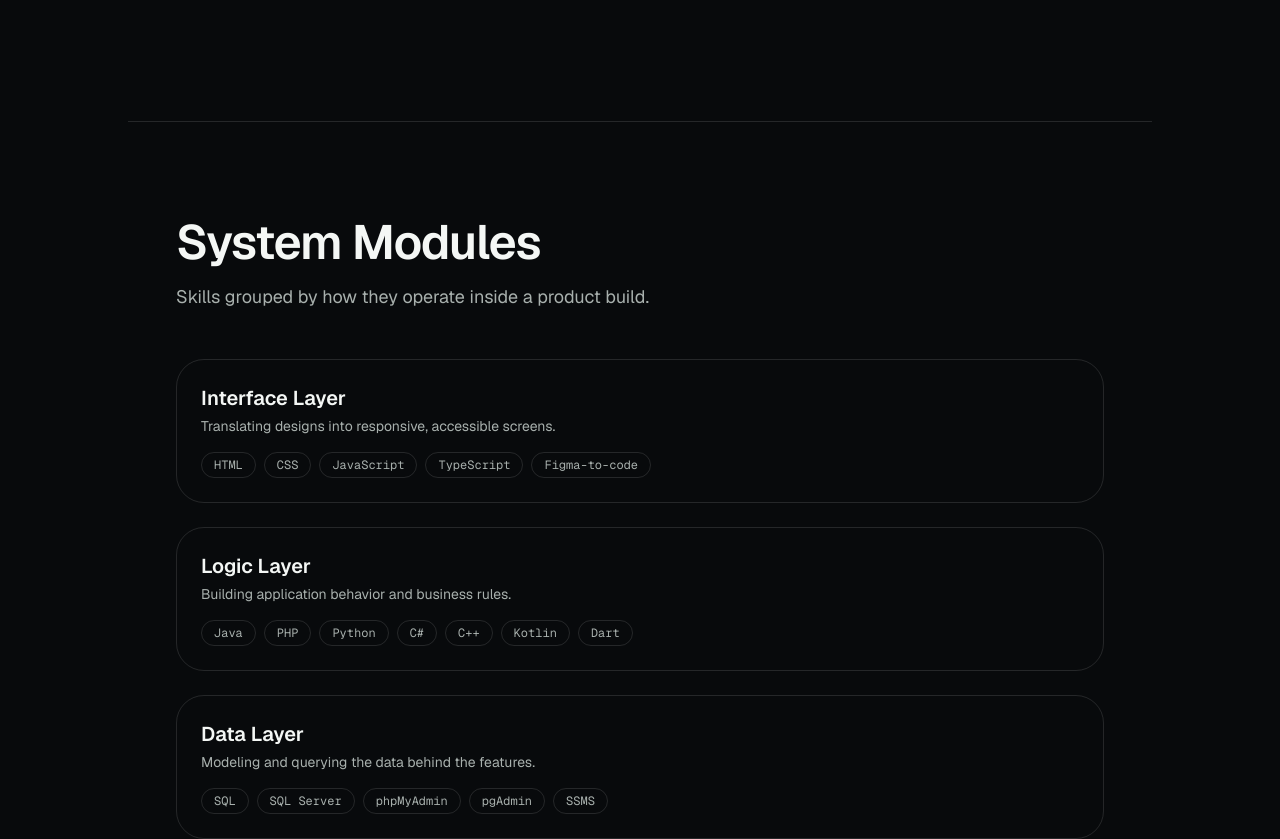
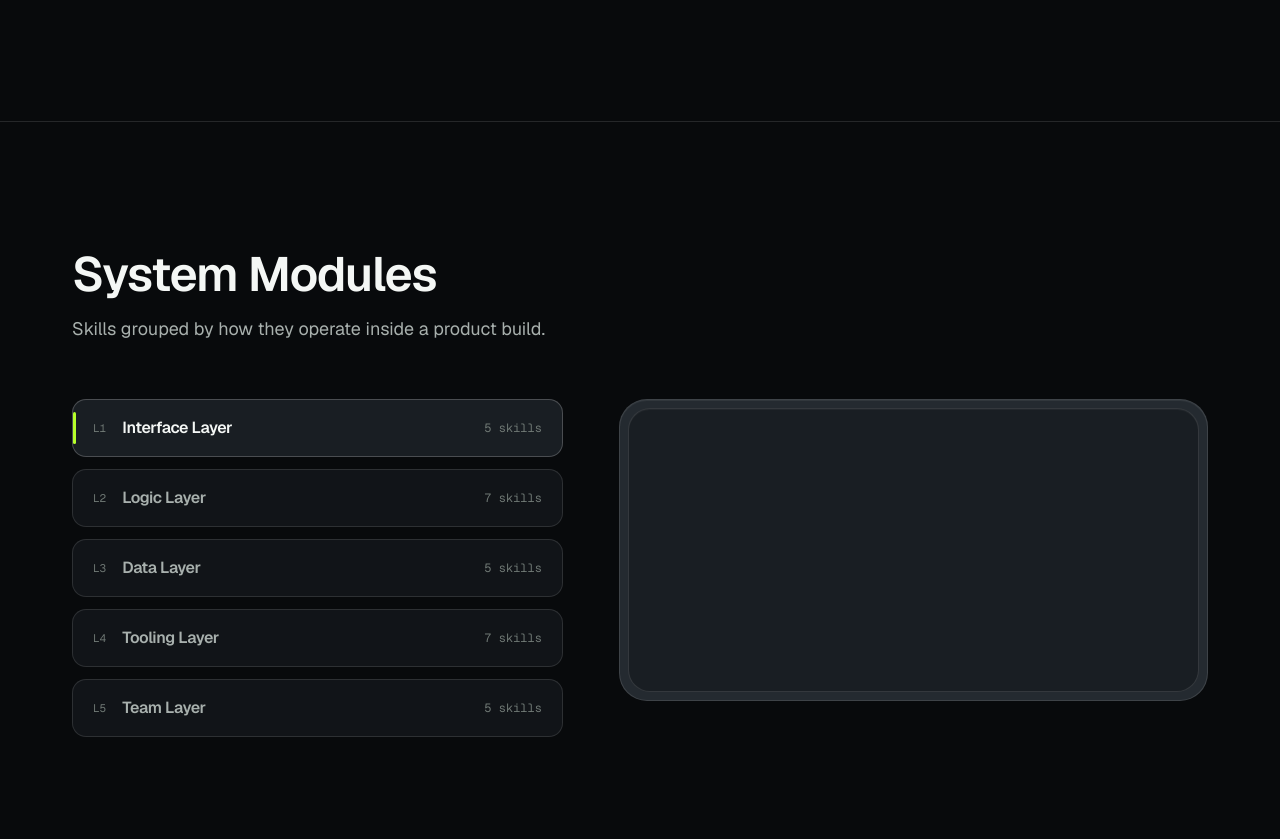
Before and after one commit to fadly-muktafi/MuktafiOS, a Next.js app: page / in a window 1280 px wide. Shown: the part 2460-3299 px from the top of the page. Built offline with nearby package versions, Linux system fonts and the light colour scheme.

Commit message:
system modules

```diff
--- a/app/page.tsx
+++ b/app/page.tsx
@@ -2,13 +2,10 @@ import { ArrowUpRight, Download } from "@phosphor-icons/react/dist/ssr";
 import { Hero } from "@/components/hero";
 import { PlaybookOverview } from "@/components/playbook";
 import { SelectedPlays } from "@/components/selected-plays";
+import { SystemModules } from "@/components/system-modules";
 import { MagneticButton } from "@/components/ui/magnetic-button";
 import { SectionHeader } from "@/components/ui/section-header";
-import {
-  contact,
-  matchLogs,
-  systemModules,
-} from "@/lib/content";
+import { contact, matchLogs } from "@/lib/content";
 
 /**
  * Phase 2A: content skeleton.
@@ -30,34 +27,8 @@ export default function Home() {
       {/* #work - Selected Plays */}
       <SelectedPlays />
 
-      {/* #stack - System Modules (Phase 2F) */}
-      <section
-        id="stack"
-        className="mx-auto max-w-5xl border-t border-line px-5 py-24 md:px-12"
-      >
-        <SectionHeader
-          heading={systemModules.heading}
-          intro={systemModules.intro}
-        />
-        <ul className="mt-12 space-y-6">
-          {systemModules.layers.map((layer) => (
-            <li key={layer.id} className="rounded-panel border border-line p-6">
-              <h3 className="text-xl font-semibold text-frost">{layer.label}</h3>
-              <p className="mt-1 text-sm text-muted">{layer.use}</p>
-              <ul className="mt-4 flex flex-wrap gap-2">
-                {layer.skills.map((skill) => (
-                  <li
-                    key={skill}
-                    className="rounded-full border border-line px-3 py-1 font-mono text-xs text-muted"
-                  >
-                    {skill}
-                  </li>
-                ))}
-              </ul>
-            </li>
-          ))}
-        </ul>
-      </section>
+      {/* #stack - System Modules */}
+      <SystemModules />
 
       {/* #logs - Match Logs (Phase 2G) */}
       <section
--- /dev/null
+++ b/components/system-modules.tsx
@@ -0,0 +1,213 @@
+"use client";
+
+import { useCallback, useRef, useState } from "react";
+import { Minus, Plus } from "@phosphor-icons/react";
+import { BezelPanel } from "@/components/ui/bezel-panel";
+import { SectionHeader } from "@/components/ui/section-header";
+import { systemModules } from "@/lib/content";
+
+/**
+ * SystemModules (UX-Blueprint §6.5, Visual-System §9.6).
+ * Desktop: layer stack (left) + double-bezel detail panel (right).
+ * Mobile: accordion. No progress bars, skills always visible.
+ */
+export function SystemModules() {
+  const layers = systemModules.layers;
+  const [activeId, setActiveId] = useState(layers[0].id);
+  const [openId, setOpenId] = useState<string | null>(layers[0].id);
+  const tabRefs = useRef<(HTMLButtonElement | null)[]>([]);
+
+  const activeIndex = layers.findIndex((l) => l.id === activeId);
+  const activeLayer = layers[activeIndex] ?? layers[0];
+
+  const onTabKeyDown = useCallback(
+    (event: React.KeyboardEvent, index: number) => {
+      const count = layers.length;
+      let target: number | null = null;
+      switch (event.key) {
+        case "ArrowDown":
+        case "ArrowRight":
+          target = (index + 1) % count;
+          break;
+        case "ArrowUp":
+        case "ArrowLeft":
+          target = (index - 1 + count) % count;
+          break;
+        case "Home":
+          target = 0;
+          break;
+        case "End":
+          target = count - 1;
+          break;
+        default:
+          return;
+      }
+      event.preventDefault();
+      setActiveId(layers[target].id);
+      tabRefs.current[target]?.focus();
+    },
+    [layers]
+  );
+
+  return (
+    <section
+      id="stack"
+      className="mx-auto w-full max-w-[1440px] border-t border-line px-5 py-24 md:px-12 lg:px-[72px] lg:py-32"
+    >
+      <SectionHeader
+        heading={systemModules.heading}
+        intro={systemModules.intro}
+      />
+
+      {/* Desktop: layer stack + detail panel */}
+      <div className="mt-14 hidden gap-10 lg:grid lg:grid-cols-[minmax(0,5fr)_minmax(0,6fr)] lg:items-start lg:gap-14">
+        {/* Layer stack */}
+        <div
+          role="tablist"
+          aria-label="System layers"
+          aria-orientation="vertical"
+          className="flex flex-col gap-3 lg:sticky lg:top-28"
+        >
+          {layers.map((layer, index) => {
+            const isActive = layer.id === activeId;
+            return (
+              <button
+                key={layer.id}
+                ref={(el) => {
+                  tabRefs.current[index] = el;
+                }}
+                type="button"
+                role="tab"
+                id={`layer-tab-${layer.id}`}
+                aria-selected={isActive}
+                aria-controls="layer-panel"
+                tabIndex={isActive ? 0 : -1}
+                onClick={() => setActiveId(layer.id)}
+                onKeyDown={(e) => onTabKeyDown(e, index)}
+                className={`relative flex min-h-14 items-center gap-4 rounded-control border px-5 py-4 text-left transition-all duration-200 ease-snap ${
+                  isActive
+                    ? "border-line-strong bg-raised"
+                    : "border-line bg-surface hover:border-line-strong hover:bg-raised/60"
+                }`}
+              >
+                {/* Active edge line */}
+                <span
+                  aria-hidden="true"
+                  className={`absolute inset-y-3 left-0 w-[3px] rounded-full bg-accent transition-opacity duration-200 ${
+                    isActive ? "opacity-100" : "opacity-0"
+                  }`}
+                />
+                <span className="font-mono text-[11px] text-dim">
+                  L{index + 1}
+                </span>
+                <span
+                  className={`flex-1 text-base font-semibold tracking-tight transition-colors ${
+                    isActive ? "text-frost" : "text-muted"
+                  }`}
+                >
+                  {layer.label}
+                </span>
+                <span className="font-mono text-xs text-dim">
+                  {layer.skills.length} skills
+                </span>
+              </button>
+            );
+          })}
+        </div>
+
+        {/* Detail panel */}
+        <BezelPanel innerClassName="p-6 md:p-8">
+          <div
+            key={activeLayer.id}
+            role="tabpanel"
+            id="layer-panel"
+            aria-labelledby={`layer-tab-${activeLayer.id}`}
+            className="animate-[content-in_320ms_var(--ease-out-heavy)]"
+          >
+            <p className="font-mono text-[11px] tracking-[0.14em] text-dim">
+              L{activeIndex + 1} / {activeLayer.label.toUpperCase()}
+            </p>
+            <h3 className="mt-3 text-2xl font-semibold tracking-tight text-frost md:text-3xl">
+              {activeLayer.label}
+            </h3>
+            <p className="mt-3 max-w-md leading-relaxed text-muted">
+              {activeLayer.use}
+            </p>
+            <ul className="mt-8 flex flex-wrap gap-2">
+              {activeLayer.skills.map((skill, i) => (
+                <li
+                  key={skill}
+                  className="animate-[content-in_360ms_var(--ease-out-heavy)_both] rounded-full border border-line bg-surface px-4 py-2 font-mono text-sm text-muted"
+                  style={{ animationDelay: `${i * 45}ms` }}
+                >
+                  {skill}
+                </li>
+              ))}
+            </ul>
+          </div>
+        </BezelPanel>
+      </div>
+
+      {/* Mobile: accordion */}
+      <div className="mt-10 flex flex-col gap-3 lg:hidden">
+        {layers.map((layer, index) => {
+          const open = openId === layer.id;
+          return (
+            <div
+              key={layer.id}
+              className={`rounded-panel border transition-colors duration-200 ${
+                open ? "border-line-strong bg-raised" : "border-line bg-surface"
+              }`}
+            >
+              <button
+                type="button"
+                aria-expanded={open}
+                aria-controls={`layer-acc-${layer.id}`}
+                id={`layer-acc-btn-${layer.id}`}
+                onClick={() => setOpenId(open ? null : layer.id)}
+                className="flex min-h-14 w-full items-center gap-3 px-4 py-3 text-left"
+              >
+                <span className="font-mono text-[11px] text-dim">
+                  L{index + 1}
+                </span>
+                <span className="flex-1 font-semibold tracking-tight text-frost">
+                  {layer.label}
+                </span>
+                <span className="font-mono text-xs text-dim">
+                  {layer.skills.length}
+                </span>
+                {open ? (
+                  <Minus size={16} className="text-muted" aria-hidden="true" />
+                ) : (
+                  <Plus size={16} className="text-muted" aria-hidden="true" />
+                )}
+              </button>
+              {open ? (
+                <div
+                  id={`layer-acc-${layer.id}`}
+                  role="region"
+                  aria-labelledby={`layer-acc-btn-${layer.id}`}
+                  className="border-t border-line px-4 pb-5 pt-4"
+                >
+                  <p className="text-sm leading-relaxed text-muted">
+                    {layer.use}
+                  </p>
+                  <ul className="mt-4 flex flex-wrap gap-2">
+                    {layer.skills.map((skill) => (
+                      <li
+                        key={skill}
+                        className="rounded-full border border-line px-3 py-1.5 font-mono text-xs text-muted"
+                      >
+                        {skill}
+                      </li>
+                    ))}
+                  </ul>
+                </div>
+              ) : null}
+            </div>
+          );
+        })}
+      </div>
+    </section>
+  );
+}
```
